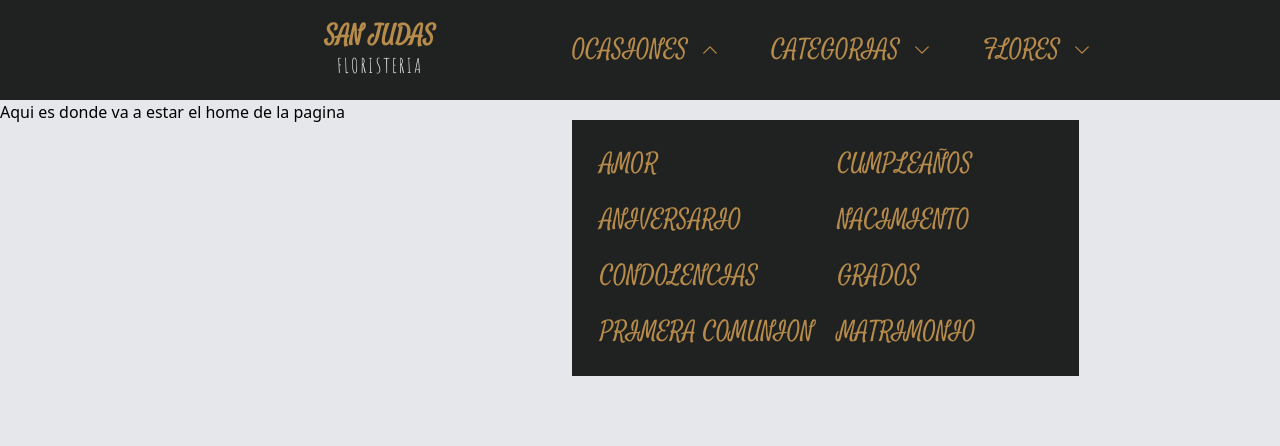
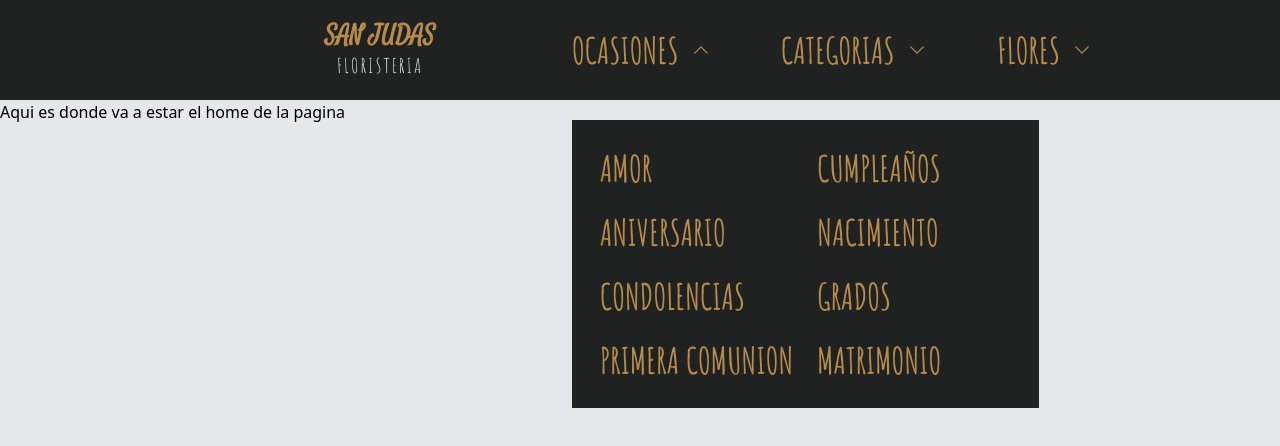
Before and after one commit to Alejandrodiaz562/flowershop-front, a React (Vite) app: page / in a window 1280 px wide. Both pictures are taken after a click on the button "OCASIONES". Shown: the top 446 px of the page. Built offline with nearby package versions, Linux system fonts and the light colour scheme.

Commit message:
fixing navbar

```diff
--- a/src/components/NavBar.jsx
+++ b/src/components/NavBar.jsx
@@ -69,14 +69,14 @@ const NavBar = ({items, occasions, categories, flowers}) => {
                     //
                     className={`
                     ${openSubMenu === menuItem ? 'grid' : 'hidden'}
-                    pl-10
+                    pl-10 sm:p-5
                     mt-10 sm:m-0
                     sm:absolute
                     sm:top-30
                     sm:grid-cols-2
                     sm:gap-x-2
                     sm:gap-y-2
-                    sm:p-5
+                    sm:min-w-70
                     sm:bg-myblack`
                     }
                 >
@@ -84,8 +84,8 @@ const NavBar = ({items, occasions, categories, flowers}) => {
                     <li
                         key={item}
                         className={`
-
                             h-full
+                            sm:w-full
                             py-1 sm:p-2
                             mb-2 sm:m-0`
                         }
@@ -180,8 +180,9 @@ const NavBar = ({items, occasions, categories, flowers}) => {
                                 sm:flex
                                 sm:items-center
                                 my-10 sm:m-0
-                                text-3xl sm:text-2xl
-                                font-satisfy`
+                                text-5xl sm:text-4xl
+                                font-bold
+                                font-amatic`
                             }
                         >
                             <button
```
